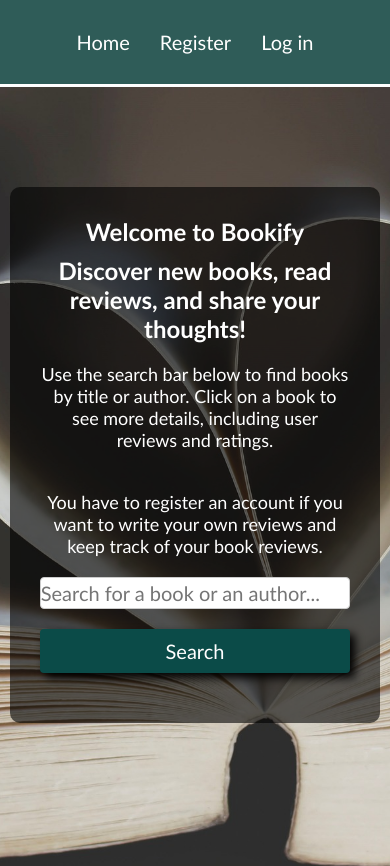
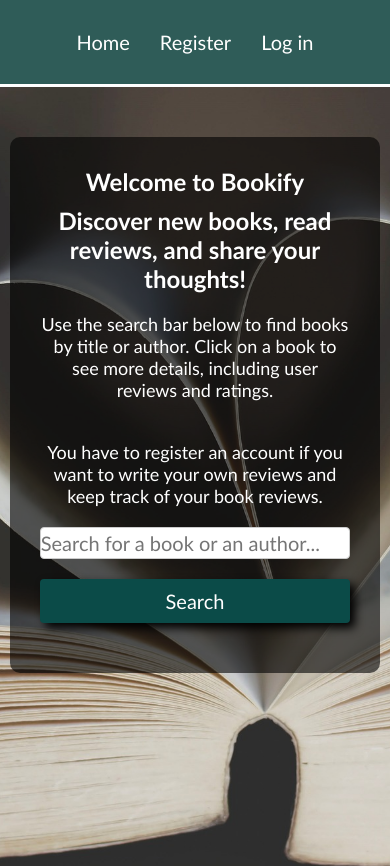
Before and after one commit to Anne-Lii/bookify, a React (Vite) app: page / in a window 390 px wide. Shown: the top 866 px of the page. Built offline with nearby package versions, Linux system fonts and the light colour scheme.

Commit message:
removed some space above the background-box on smaller screens

```diff
--- a/src/pages/HomePage.css
+++ b/src/pages/HomePage.css
@@ -31,4 +31,8 @@
     .searchbar-container h1 {
         padding: 0;
     }
+
+    .background-box {
+        margin: 50px auto 0 auto;
+    }
 }
```
